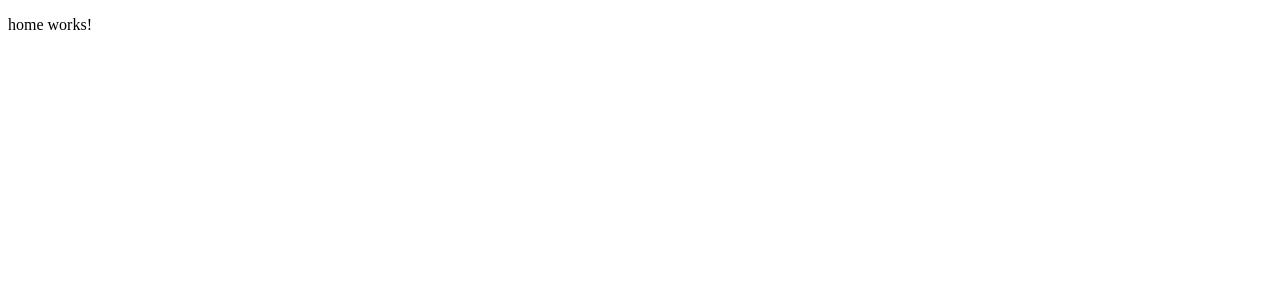
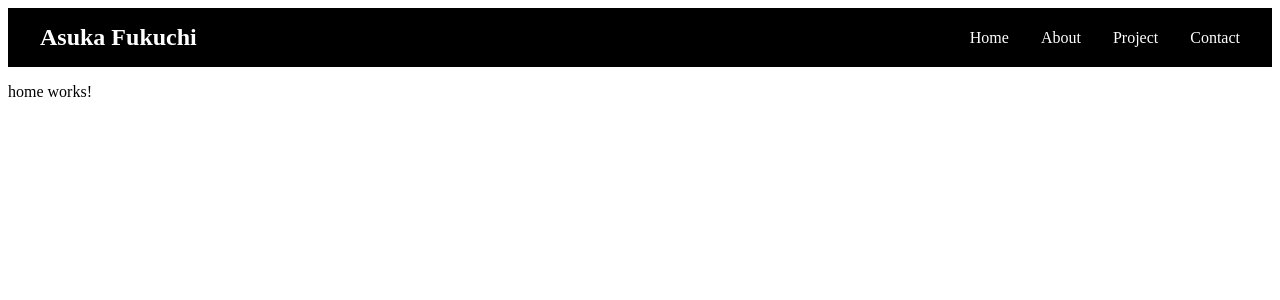
Before and after one commit to Asuka-Fukuchi/Portfolio-angular, an Angular app: page / in a window 1280 px wide. Shown: the top 300 px of the page. Built offline with nearby package versions, Linux system fonts and the light colour scheme.

Commit message:
251112: created header component

```diff
--- a/src/app/app.html
+++ b/src/app/app.html
@@ -1 +1,2 @@
+<app-header />
 <router-outlet />
--- a/src/app/app.ts
+++ b/src/app/app.ts
@@ -1,9 +1,13 @@
 import { Component, signal } from '@angular/core';
 import { RouterOutlet } from '@angular/router';
+import { Header } from './components/header/header';
 
 @Component({
   selector: 'app-root',
-  imports: [RouterOutlet],
+  imports: [
+    RouterOutlet,
+    Header
+  ],
   templateUrl: './app.html',
   styleUrl: './app.css'
 })
--- a/src/app/components/header/header.css
+++ b/src/app/components/header/header.css
@@ -0,0 +1,34 @@
+.container {
+    display: flex;
+    justify-content: space-between;
+    align-items: center;
+    padding: 1rem 2rem;
+    background-color: #000;
+}
+
+.site-title {
+    font-weight: bold;
+    font-size: 1.5rem;
+    color: #fff;
+}
+
+.nav-items {
+    display: flex;
+    list-style: none;
+    margin: 0;
+    padding: 0;
+    gap: 2rem;
+}
+
+.nav-items a {
+    text-decoration: none;
+    color: #fff;
+    font-weight: 500;
+    transition: color 0.3s, transform 0.2s;
+}
+
+.nav-items a:hover {
+    /* Todo: change color */
+    color: #f79281;
+    transform: translateY(-2px);
+}
--- a/src/app/components/header/header.html
+++ b/src/app/components/header/header.html
@@ -1 +1,12 @@
-<p>header works!</p>
+<div class="container">
+    <div class="site-title">
+        Asuka Fukuchi
+    </div>
+
+    <ul class="nav-items">
+        <li><a routerLink="/">Home</a></li>
+        <li><a routerLink="/about">About</a></li>
+        <li><a routerLink="/project">Project</a></li>
+        <li><a routerLink="/contact">Contact</a></li>
+    </ul>
+</div>
```
